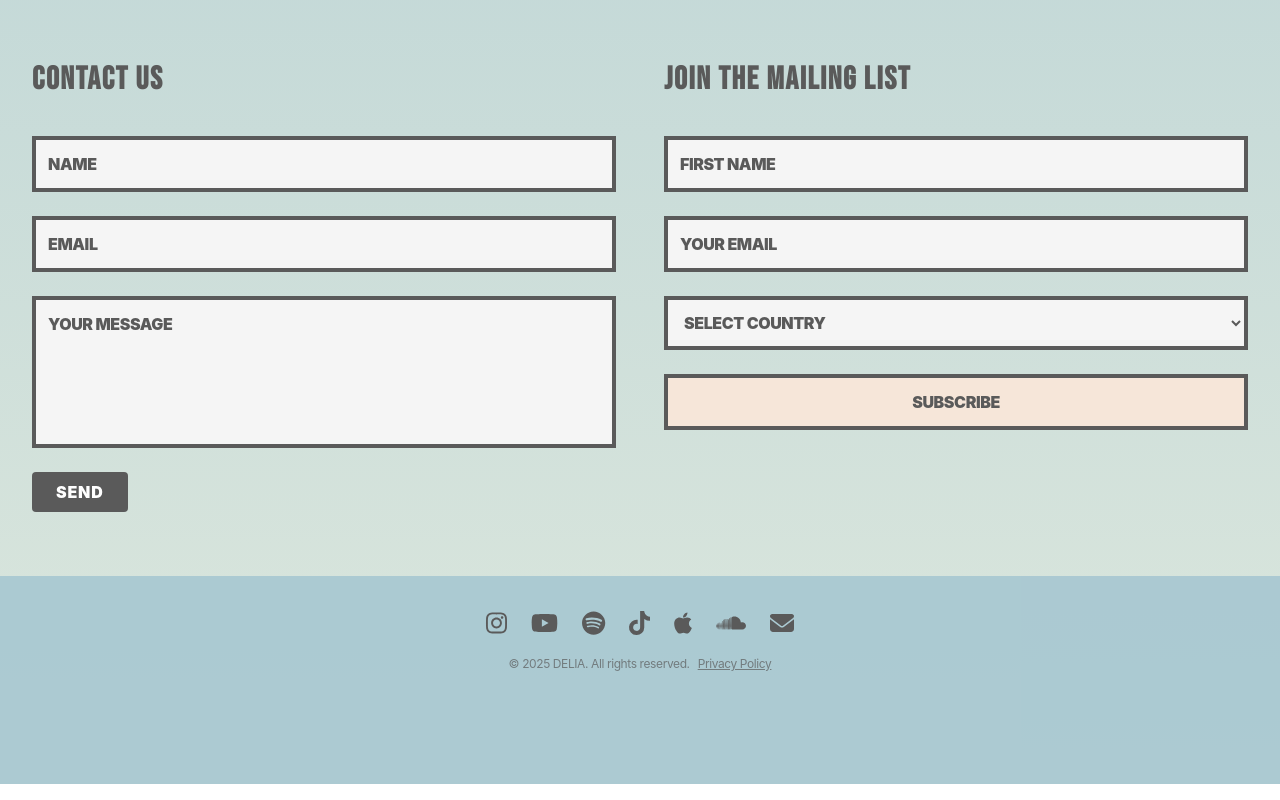
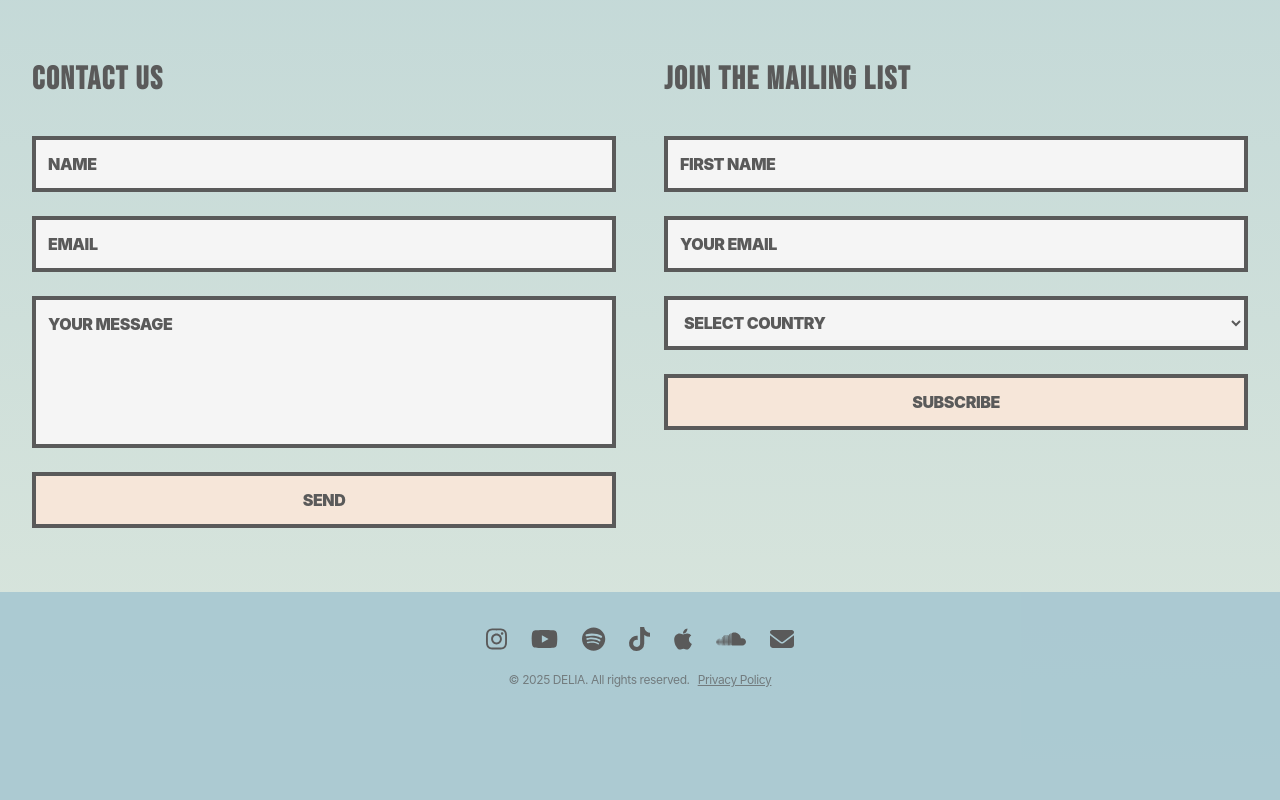
Before and after one commit to renaissancejlc/delia, a React (Vite) app: page / in a window 1280 px wide. Shown: the part 3332-4132 px from the top of the page. Built offline with nearby package versions, Linux system fonts and the light colour scheme; a web font is replaced by a local one.

Commit message:
Update Home.jsx

```diff
--- a/src/pages/Home.jsx
+++ b/src/pages/Home.jsx
@@ -520,9 +520,9 @@ export default function Home() {
             <div className="flex items-center gap-4 flex-wrap">
               <button
                 type="submit"
-                className="bg-[#5a5a5a] text-white px-6 py-2 rounded uppercase tracking-wider hover:opacity-80 transition"
+                className="w-full max-w-full bg-[#f6e6d9] text-[#5a5a5a] font-black uppercase tracking-tight py-3 border-4 border-[#5a5a5a] hover:bg-[#bba3d4] hover:text-white transition-colors"
               >
-                Send
+                SEND
               </button>
             </div>
           </form>
```
